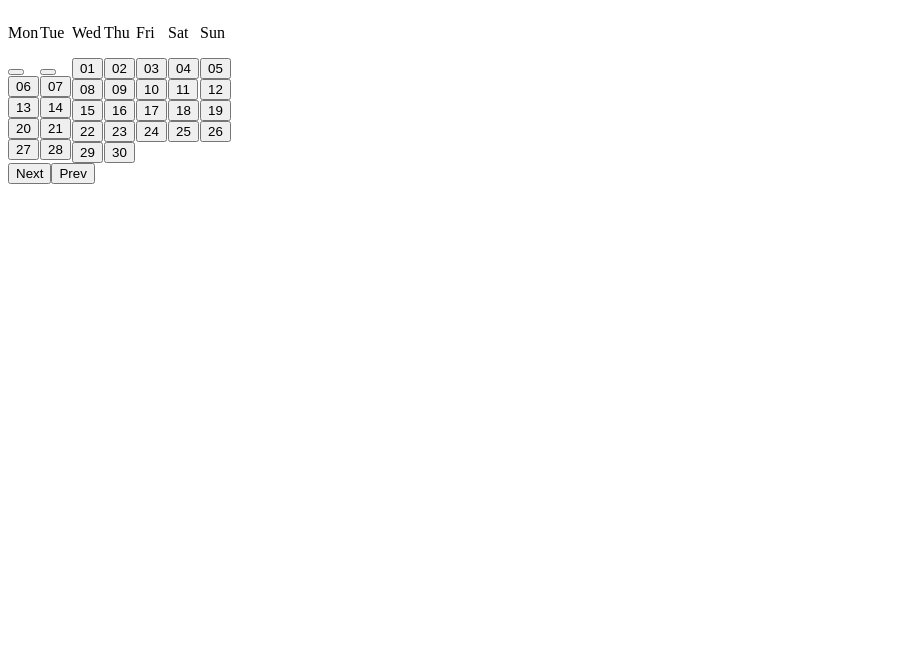
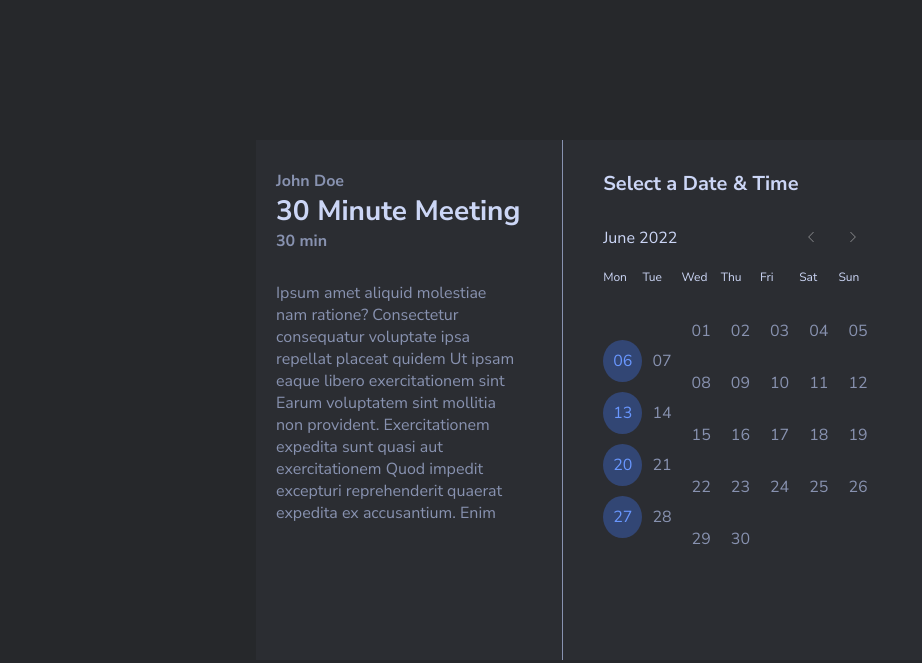
Before and after one commit to mehulsingh072001/booky, a plain HTML site: page index.html in a window 1280 px wide. Shown: the whole page, without its empty margins (0-922 px from the left). Drawn offline with Linux system fonts and the light colour scheme.

Commit message:
did some frontend work

```diff
--- a/app.css
+++ b/app.css
@@ -1,6 +1,150 @@
-#container .dates{
+@import url('https://fonts.googleapis.com/css2?family=Nunito+Sans:wght@400;700&display=swap');
+*{
+    box-sizing: border-box;
+    margin: 0;
+}
+html{
+    font-size: 62.5%;
+}
+body{
+    font-family: 'Nunito Sans', sans-serif;
+    --color-primary: #CCD6F6;
+    --color-tertiary: #8892B0;
+    --color-background: rgba(136, 146, 176, 0.05);
+}
+
+.heading-1{
+    font-size: 2.8rem;
+    color: var(--color-primary);
+    font-weight: 700;
+}
+.heading-2{
+    font-size: 2rem;
+    color: var(--color-primary);
+    font-weight: 700;
+}
+.heading-3{
+    font-size: 1.6rem;
+    color: var(--color-tertiary);
+    font-weight: 700;
+}
+
+.copy__para--medium{
+    font-size: 1.6rem;
+    color: var(--color-tertiary);
+}
+
+#app {
+    display: flex;
+    align-items: center;
+    justify-content: center;
+    height: 100vh;
+    background-color: #26282B;
+}
+#container{
+    max-width: 60%;
+    width: max-content;
+    background-color: var(--color-background);
+    height: 65%;
+    display: flex;
+    flex: 1 1 auto;
+    /* transition: all 2s; */
+}
+#details{
+    width: 40%;
     display: grid;
-    grid-template-columns: repeat(7, 2rem);
+    grid-template-rows: repeat(4, max-content);
+    border-right: 1px solid #8892b0;
+    padding: 3rem 2rem;
 }
+#details p{
+    width: 90%;
+    margin-top: 3rem;
+}
+
+#month{
+    display: flex;
+    justify-content: space-between;
+    align-items: center;
+    width: 95%;
+    margin-bottom: 2rem;
+}
+
+#month p{
+    color: var(--color-primary);
+}
+
 button{
     cursor: pointer;
+    font-family: inherit;
+    background-color: transparent;
+    border: none;
+}
+
+svg{
+    height: 1rem;
+    width: 1rem;
+    fill: white;
+}
+
+#month__btns{
+    display: flex;
+    column-gap: 2rem;
+}
+
+#select-container{
+    display: flex;
+    flex-direction: column;
+    row-gap: 3rem;
+    padding: 3rem 4rem;
+    width: 60%;
+    flex: 1 1 1%;
+}
+
+#select-container {
+    font-size: 1.6rem;
+    color: var(--color-tertiary);
+}
+
+#select-container .date-time{
+    display: flex;
+    flex: 1 1 300px;
+    column-gap: 8rem;
+    width: 60%;
+}
+
+#select-container .dates{
+    width: 60%;
+    display: flex;
+    grid-template-columns: repeat(7, 5rem);
+}
+
+#select-container .dates button {
+    margin-top: 1rem;
+    background-color: transparent;
+    font-size: 1.6rem;
+    color: var(--color-tertiary);
+    border: none;
+    padding: 1rem;
+    border-radius: 50%;
+}
+
+#select-container .day {
+    font-size: 1.2rem;
+    margin-bottom: 1.5rem;
+    color: var(--color-primary);
+}
+
+#select-container .times{
+    display: none;
+    flex-direction: column;
+    height: 100%;
+    width: 40%;
+}
+
+#select-container .dates #available{
+    color: #6997FF;
+    background-color: rgba(63, 110, 218, 0.39);
+}
+#select-container .dates .today{
+}
--- a/app.js
+++ b/app.js
@@ -184,60 +184,6 @@ const fixArrayLength = () => {
   }
 }
 
-const emptySpace = () => {
-  let btn_mon_length = document.getElementsByClassName("btn-mon").length
-  let btn_tue_length = document.getElementsByClassName("btn-tue").length
-  let btn_wed_length = document.getElementsByClassName("btn-wed").length
-  let btn_thu_length = document.getElementsByClassName("btn-thu").length
-  let btn_fri_length = document.getElementsByClassName("btn-fri").length
-  let btn_sat_length = document.getElementsByClassName("btn-sat").length
-  let btn_sun_length = document.getElementsByClassName("btn-sun").length
-
-  for(let i=0; i < btn_mon_length; i++){
-    var btn_mon = document.getElementsByClassName('btn-mon')[i]
-    if(btn_mon.innerHTML == ' '){
-      btn_mon.style.visibility = 'hidden'
-    }
-  }
-
-  for(let i=0; i < btn_tue_length; i++){
-    var btn_tue = document.getElementsByClassName('btn-tue')[i]
-    if(btn_tue.innerHTML == ' '){
-      btn_tue.style.visibility = 'hidden'
-    }
-  }
-  for(let i=0; i < btn_wed_length; i++){
-    var btn_wed = document.getElementsByClassName('btn-wed')[i];
-    if(btn_wed.innerHTML == ' '){
-      btn_wed.style.visibility = 'hidden'
-    }
-  }
-  for(let i=0; i < btn_thu_length; i++){
-    var btn_thu = document.getElementsByClassName('btn-thu')[i]
-    if(btn_thu.innerHTML == ' '){
-      btn_thu.style.visibility = 'hidden'
-    }
-  }
-  for(let i=0; i < btn_fri_length; i++){
-    var btn_fri = document.getElementsByClassName('btn-fri')[i]
-    if(btn_fri.innerHTML == ' '){
-      btn_fri.style.visibility = 'hidden'
-    }
-  }
-  for(let i=0; i < btn_sat_length; i++){
-    var btn_sat = document.getElementsByClassName('btn-sat')[i]
-    if(btn_sat.innerHTML == ' '){
-      btn_sat.style.visibility = 'hidden'
-    }
-  }
-  for(let i=0; i < btn_sun_length; i++){
-    var btn_sun = document.getElementsByClassName('btn-sun')[i]
-    if(btn_sun.innerHTML == ' '){
-      btn_sun.style.visibility = 'hidden'
-    }
-  }
-}
-
 const next = () => {
   setMonth(month() + 1)
   getDatesInMonth()
@@ -254,7 +200,25 @@ const prev = () => {
 
 function render() {
   app.innerHTML = `<div id='container'>
-                    <div class='dates'>
+                    <div id="details">
+                      <h3 class="u-name heading-3">John Doe</h3>
+                      <h1 class="event-name heading-1">30 Minute Meeting</h1>
+                      <h3 class="duration heading-3">30 min</h3>
+                      <p class="description copy__para--medium">Ipsum amet aliquid molestiae nam ratione? Consectetur consequatur voluptate ipsa repellat placeat quidem Ut ipsam eaque libero exercitationem sint Earum voluptatem sint mollitia non provident. Exercitationem expedita sunt quasi aut exercitationem Quod impedit excepturi reprehenderit quaerat expedita ex accusantium. Enim</p>
+                    </div>
+                    <div id="select-container">
+                      <h2 class="heading-2">Select a Date & Time</h2>
+                      <div class="date-time">
+
+                        <div class='dates-picker'>
+
+                          <div id="month">
+                            <p>June 2022</p>
+                            <div id="month__btns">
+                            </div>
+                          </div>
+
+                          <div class="dates">
                             <div class="button">
                               <p class="day">Mon</p>
                               <div class="col-day" id="mon">
@@ -291,18 +255,92 @@ function render() {
                               </div>
                             </div>
                           </div>
+                        </div>
+                        <div class="times">
+                          <button class="time1">fdkfjdklfd</button>
+                          <button class="time2">fdkfjdklfd</button>
+                          <button class="time2">fdkfjdklfd</button>
+                        </div>
+                      </div>
+                      <div class="time">
+                      </div>
+                    </div>
                   </div>`
 
-  let container = document.getElementById("container")
+  let container = document.getElementById("month__btns")
   let nextBtn  = document.createElement("button")
-  nextBtn.innerHTML = "Next"
+  nextBtn.innerHTML = `<svg version="1.1" id="Capa_1" xmlns="http://www.w3.org/2000/svg" xmlns:xlink="http://www.w3.org/1999/xlink" x="0px" y="0px" viewBox="0 0 59.414 59.414" style="enable-background:new 0 0 59.414 59.414;" xml:space="preserve">
+  <polygon points="45.268,1.414 43.854,0 14.146,29.707 43.854,59.414 45.268,58 16.975,29.707 "/>
+  <g>
+  </g>
+  <g>
+  </g>
+  <g>
+  </g>
+  <g>
+  </g>
+  <g>
+  </g>
+  <g>
+  </g>
+  <g>
+  </g>
+  <g>
+  </g>
+  <g>
+  </g>
+  <g>
+  </g>
+  <g>
+  </g>
+  <g>
+  </g>
+  <g>
+  </g>
+  <g>
+  </g>
+  <g>
+  </g>
+  </svg>`
   container.appendChild(nextBtn)
   nextBtn.addEventListener("click", () => {
     next()
   })
 
   let prevBtn  = document.createElement("button")
-  prevBtn.innerHTML = "Prev"
+  prevBtn.innerHTML = `<svg version="1.1" id="Capa_1" xmlns="http://www.w3.org/2000/svg" xmlns:xlink="http://www.w3.org/1999/xlink" x="0px" y="0px" viewBox="0 0 59.414 59.414" style="enable-background:new 0 0 59.414 59.414;" xml:space="preserve">
+    <polygon points="15.561,0 14.146,1.414 42.439,29.707 14.146,58 15.561,59.414 45.268,29.707 "/>
+    <g>
+    </g>
+    <g>
+    </g>
+    <g>
+    </g>
+    <g>
+    </g>
+    <g>
+    </g>
+    <g>
+    </g>
+    <g>
+    </g>
+    <g>
+    </g>
+    <g>
+    </g>
+    <g>
+    </g>
+    <g>
+    </g>
+    <g>
+    </g>
+    <g>
+    </g>
+    <g>
+    </g>
+    <g>
+    </g>
+    </svg>`
   container.appendChild(prevBtn)
   prevBtn.addEventListener("click", () => {
     prev()
@@ -311,58 +349,58 @@ function render() {
   let parent = document.getElementById("mon")
   for(let i=0; i < mon().length; i++){
     let child  = document.createElement("button")
-    child.innerHTML = mon()[i]
     child.classList.add("btn-mon")
+    child.setAttribute("id", "available")
+    mon()[i] == " " ?  child.style.visibility = 'hidden' : child.innerHTML = mon()[i] ;
     parent.appendChild(child)
   }
 
   let parent2 = document.getElementById("tue")
   for(let i=0; i < tue().length; i++){
     let child  = document.createElement("button")
-    child.innerHTML = tue()[i]
-    child.classList.add("btn-tue")
+    child.classList.add("btn-tue", "today")
+    tue()[i] == " " ?  child.style.visibility = 'hidden' : child.innerHTML = tue()[i] ;
     parent2.appendChild(child)
   }
 
   let parent3 = document.getElementById("wed")
   for(let i=0; i < wed().length; i++){
     let child  = document.createElement("button")
-    child.innerHTML = wed()[i]
     child.classList.add("btn-wed")
+    wed()[i] == " " ?  child.style.visibility = 'hidden' : child.innerHTML = wed()[i] ;
     parent3.appendChild(child)
   }
 
   let parent4 = document.getElementById("thu")
   for(let i=0; i < thu().length; i++){
     let child  = document.createElement("button")
-    child.innerHTML = thu()[i]
     child.classList.add("btn-thu")
+    thu()[i] == " " ?  child.style.visibility = 'hidden' : child.innerHTML = thu()[i] ;
     parent4.appendChild(child)
   }
 
   let parent5 = document.getElementById("fri")
   for(let i=0; i < fri().length; i++){
     let child  = document.createElement("button")
-    child.innerHTML = fri()[i]
     child.classList.add("btn-fri")
+    fri()[i] == " " ?  child.style.visibility = 'hidden' : child.innerHTML = fri()[i] ;
     parent5.appendChild(child)
   }
 
   let parent6 = document.getElementById("sat")
   for(let i=0; i < sat().length; i++){
     let child  = document.createElement("button")
-    child.innerHTML = sat()[i]
     child.classList.add("btn-sat")
+    sat()[i] == " " ?  child.style.visibility = 'hidden' : child.innerHTML = sat()[i] ;
     parent6.appendChild(child)
   }
 
   let parent7 = document.getElementById("sun")
   for(let i=0; i < sun().length; i++){
     let child  = document.createElement("button")
-    child.innerHTML = sun()[i]
     child.classList.add("btn-sun")
+    sun()[i] == " " ?  child.style.visibility = 'hidden' : child.innerHTML = sun()[i] ;
     parent7.appendChild(child)
   }
 }
 render();
-emptySpace()
```
Also changed, not shown: index.html (+2 -1 lines). Lines whose indentation alone changed are shown as unchanged.
